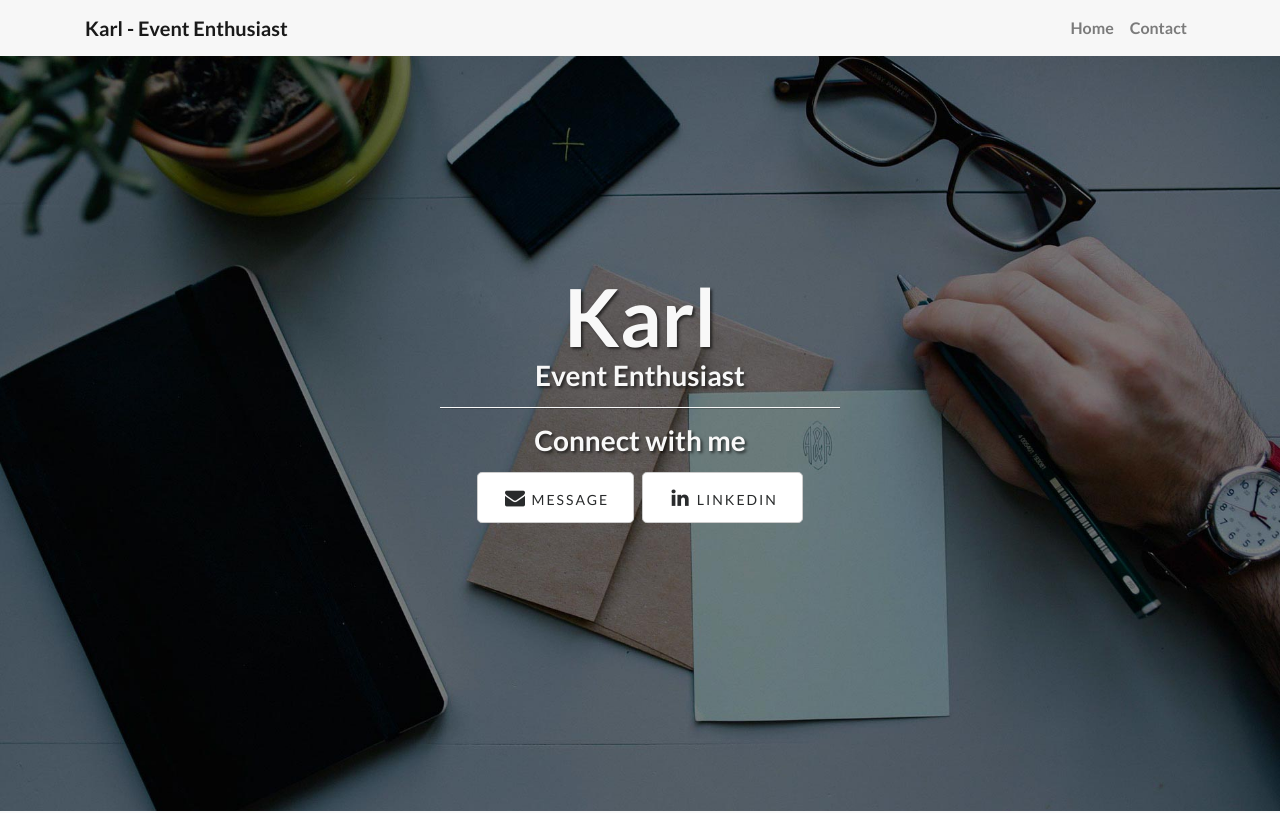
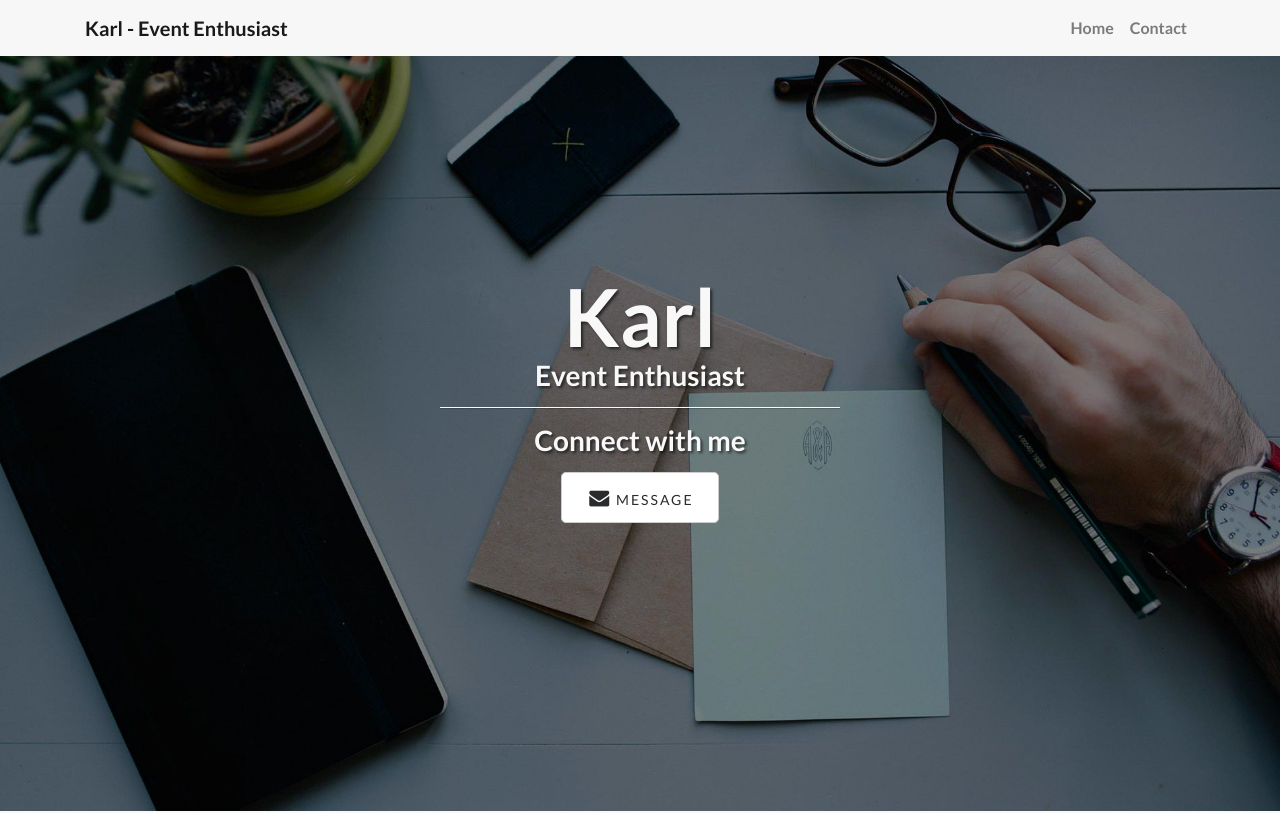
Before and after one commit to emailkarl/emailkarl.github.io, a website: page index.html in a window 1280 px wide. Shown: the top 813 px of the page. Drawn offline with Linux system fonts and the light colour scheme.

Commit message:
Update index.html

```diff
--- a/index.html
+++ b/index.html
@@ -83,9 +83,6 @@
                     <li class="list-inline-item">
                         <a href="../contact.html" class="btn btn-secondary btn-lg"><i class="fa fa-envelope fa-fw"></i> <span class="network-name">Message</span></a>
                     </li>
-                    <li class="list-inline-item">
-                        <a href="https://www.linkedin.com/in/karldato-on" class="btn btn-secondary btn-lg"><i class="fa fa-linkedin fa-fw"></i> <span class="network-name">Linkedin</span></a>
-                    </li>
                 </ul>
             </div>
         </div>
```
